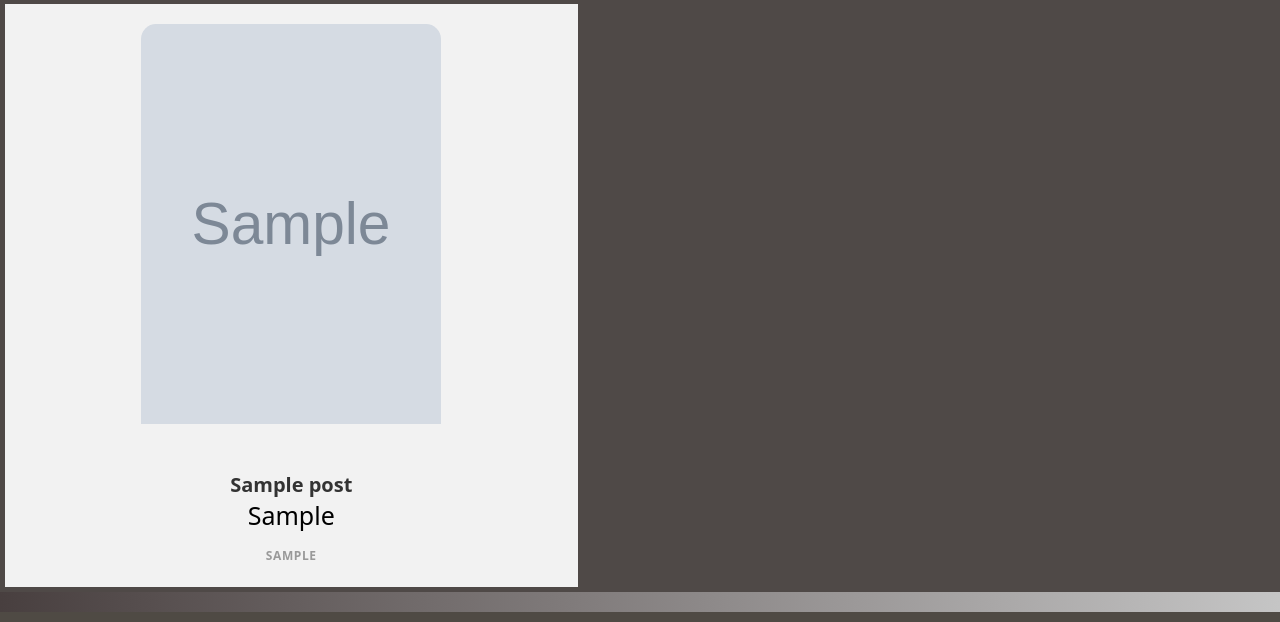
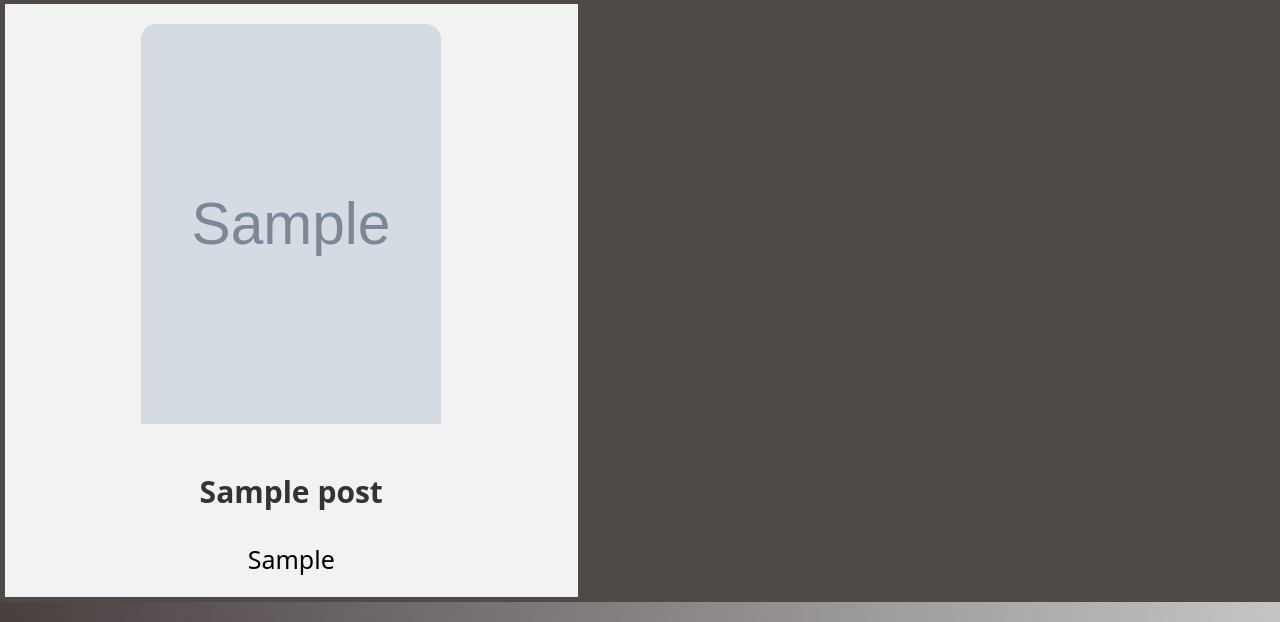
Before and after one commit to Behnekoogol/News_website, a Django app: page / in a window 1280 px wide; the page is wider, and only the part inside the window is pictured. Shown: the part 425-1047 px from the top of that part. Run offline with Django 4.2, Linux system fonts and the light colour scheme; tables that the repository leaves empty hold one stand-in row (values such as "Sample post"); grey boxes marked "Sample" are stand-in pictures; some libraries are stand-ins or nearby versions.

Commit message:
changes list and css list

```diff
--- a/blog/static/style1.css
+++ b/blog/static/style1.css
@@ -90,6 +90,13 @@ html {
     padding:20px;
     text-align:center;
     text-decoration: none;
+
+   }
+   .card h1{
+     font-size: 30px;
+     margin-bottom: 30px;
+   }
+   .card p{
 
    }
 
@@ -449,8 +456,6 @@ html {
     nav ul.sub li a:hover {
       color: #b7ac7f;
     }
-
-
     .overlay {
       position: fixed;
       top: 0;
--- a/templates/list.html
+++ b/templates/list.html
@@ -31,7 +31,7 @@
 
          <h1>{{ i.title }}</h1>
            <p>{{ i.lead }}</p>
-        <span>{{ i.author }}</span>
+
 
   {% endfor %}
       </article>
```
